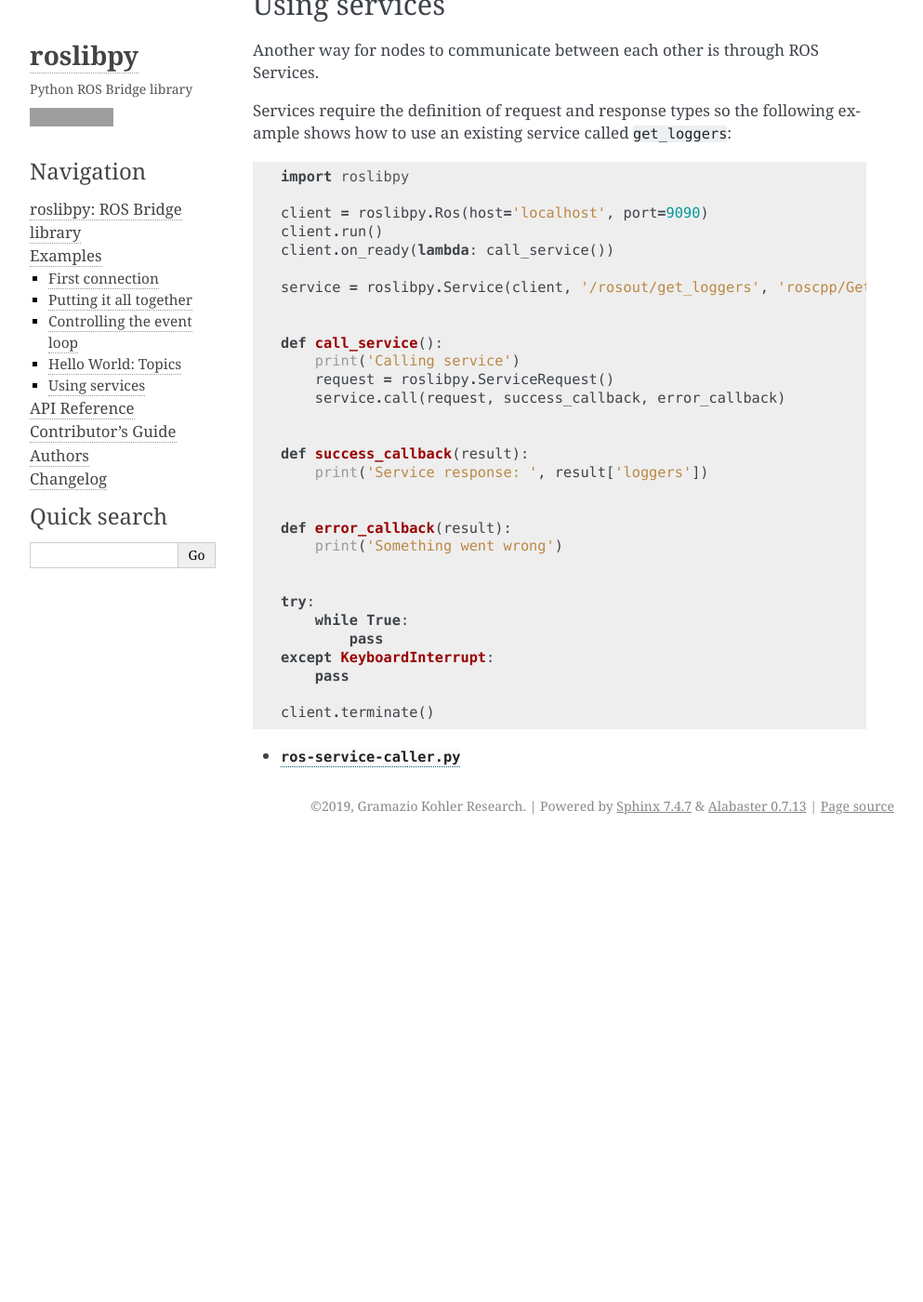
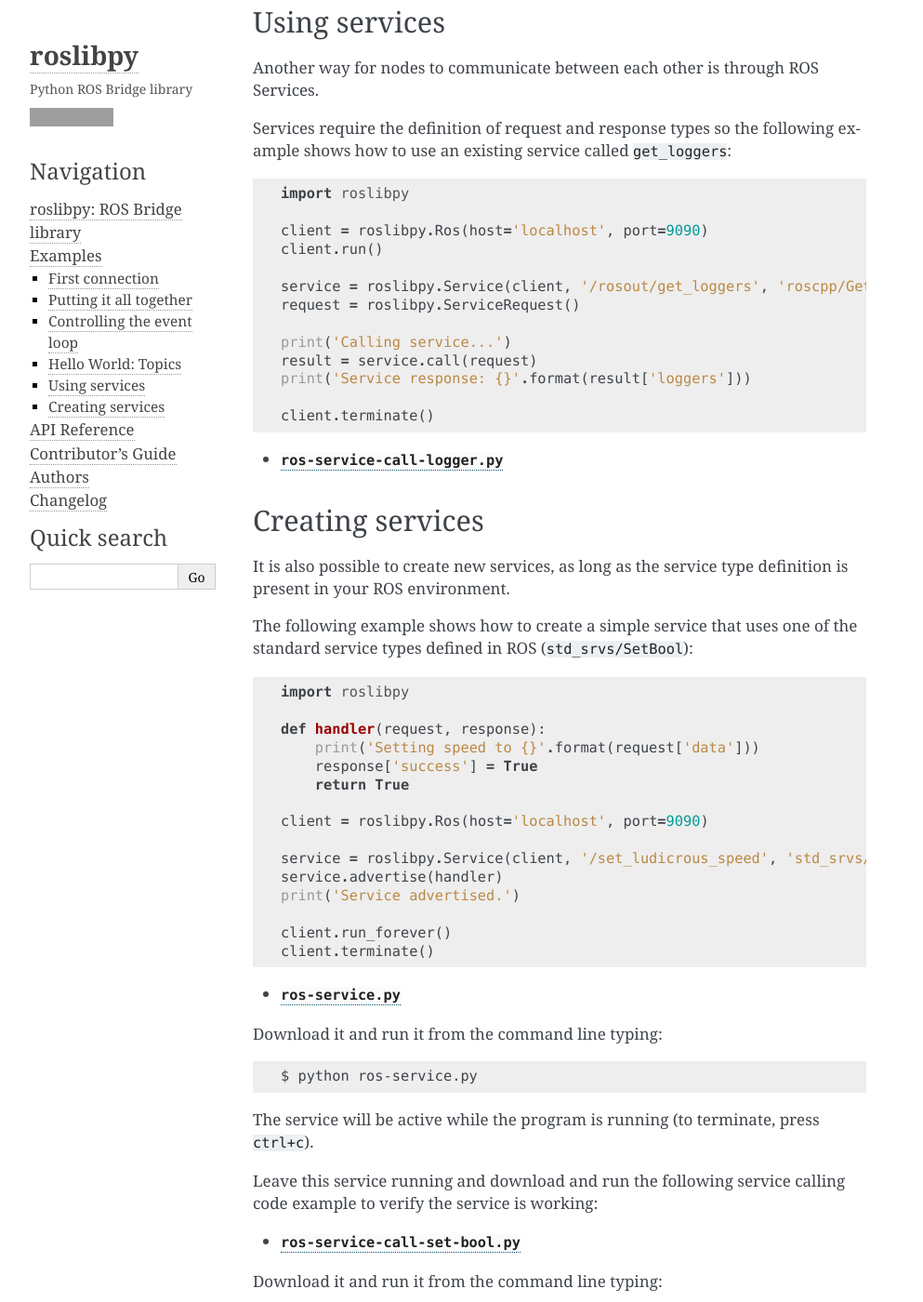
Before and after one commit to gramaziokohler/roslibpy, a Sphinx documentation site: the page built from docs/examples.rst, in a window 1280 px wide and 1400 px high, scrolled down 3404 px. Shown: the whole window at 93% size, without its empty margins (148-1141 px from the left). Built offline with Sphinx 7.4.7, drawn with Linux system fonts in a browser that asks for light colours; before the commit the page ends 4310 px from its top, so only the background shows below that; some of the changed text lies outside the part shown; grey boxes are pictures that could not be loaded.

Commit message:
Simplify service calls to allow blocking ones

```diff
--- a/docs/examples.rst
+++ b/docs/examples.rst
@@ -48,12 +48,14 @@
 --------------------------
 
 In the previous examples, we started the ROS connection with a call to ``run()``,
-but sometimes we want to let ``roslibpy`` take care of the main
-event loop. In those cases, it is easier to call ``run_forever()`` instead.
+which starts the event loop in the background. In some case, we want handle the
+main event loop more explicitely in the foreground.
 
-In that case, we need to setup the connection before we start the event loop.
-For that purpose, we will use the :meth:`roslibpy.Ros.on_ready` method and pass
-a function (or a lambda) that will be invoked when the connection is ready.
+:class:`roslibpy.Ros` provides the method ``run_forever()`` for this purpose.
+
+If we use this method to start the event loop, we need to setup all connection handlers
+before hand. We will use the :meth:`roslibpy.Ros.on_ready` method to do this.
+We will pass a function to it, that will be invoked when the connection is ready.
 
 The following snippet shows the same connection example above but
 using ``run_forever()`` and ``on_ready``:
@@ -127,7 +129,43 @@
 Services require the definition of request and response types so the following
 example shows how to use an existing service called ``get_loggers``:
 
-.. literalinclude :: files/ros-service-caller.py
+.. literalinclude :: files/ros-service-call-logger.py
    :language: python
 
-* :download:`ros-service-caller.py <files/ros-service-caller.py>`
+* :download:`ros-service-call-logger.py <files/ros-service-call-logger.py>`
+
+Creating services
+-----------------
+
+It is also possible to create new services, as long as the service type
+definition is present in your ROS environment.
+
+The following example shows how to create a simple service that uses
+one of the standard service types defined in ROS (``std_srvs/SetBool``):
+
+.. literalinclude :: files/ros-service.py
+   :language: python
+
+* :download:`ros-service.py <files/ros-service.py>`
+
+Download it and run it from the command line typing::
+
+    $ python ros-service.py
+
+The service will be active while the program is running (to terminate,
+press ``ctrl+c``).
+
+Leave this service running and download and run the following service calling
+code example to verify the service is working:
+
+* :download:`ros-service-call-set-bool.py <files/ros-service-call-set-bool.py>`
+
+Download it and run it from the command line typing::
+
+    $ python ros-service-call-set-bool.py
+
+
+.. note::
+
+    Now that you have a grasp of the basics of ``roslibpy``,
+    check out more details in the :ref:`ros-api-reference`.
--- a/docs/files/ros-hello-world.py
+++ b/docs/files/ros-hello-world.py
@@ -1,4 +1,3 @@
-from __future__ import print_function
 import roslibpy
 
 ros = roslibpy.Ros(host='localhost', port=9090)
--- /dev/null
+++ b/docs/files/ros-service-call-logger.py
@@ -0,0 +1,13 @@
+import roslibpy
+
+client = roslibpy.Ros(host='localhost', port=9090)
+client.run()
+
+service = roslibpy.Service(client, '/rosout/get_loggers', 'roscpp/GetLoggers')
+request = roslibpy.ServiceRequest()
+
+print('Calling service...')
+result = service.call(request)
+print('Service response: {}'.format(result['loggers']))
+
+client.terminate()
--- /dev/null
+++ b/docs/files/ros-service-call-set-bool.py
@@ -0,0 +1,13 @@
+import roslibpy
+
+client = roslibpy.Ros(host='localhost', port=9090)
+client.run()
+
+service = roslibpy.Service(client, '/set_ludicrous_speed', 'std_srvs/SetBool')
+request = roslibpy.ServiceRequest({'data': True})
+
+print('Calling service...')
+result = service.call(request)
+print('Service response: {}'.format(result))
+
+client.terminate()
--- a/docs/files/ros-service-caller.py
+++ /dev/null
@@ -1,30 +0,0 @@
-import roslibpy
-
-client = roslibpy.Ros(host='localhost', port=9090)
-client.run()
-client.on_ready(lambda: call_service())
-
-service = roslibpy.Service(client, '/rosout/get_loggers', 'roscpp/GetLoggers')
-
-
-def call_service():
-    print('Calling service')
-    request = roslibpy.ServiceRequest()
-    service.call(request, success_callback, error_callback)
-
-
-def success_callback(result):
-    print('Service response: ', result['loggers'])
-
-
-def error_callback(result):
-    print('Something went wrong')
-
-
-try:
-    while True:
-        pass
-except KeyboardInterrupt:
-    pass
-
-client.terminate()
--- /dev/null
+++ b/docs/files/ros-service.py
@@ -0,0 +1,15 @@
+import roslibpy
+
+def handler(request, response):
+    print('Setting speed to {}'.format(request['data']))
+    response['success'] = True
+    return True
+
+client = roslibpy.Ros(host='localhost', port=9090)
+
+service = roslibpy.Service(client, '/set_ludicrous_speed', 'std_srvs/SetBool')
+service.advertise(handler)
+print('Service advertised.')
+
+client.run_forever()
+client.terminate()
--- a/docs/reference/index.rst
+++ b/docs/reference/index.rst
@@ -1,3 +1,5 @@
+.. _ros-api-reference:
+
 API Reference
 =============
 
```
Also changed, not shown: 6 other files.
